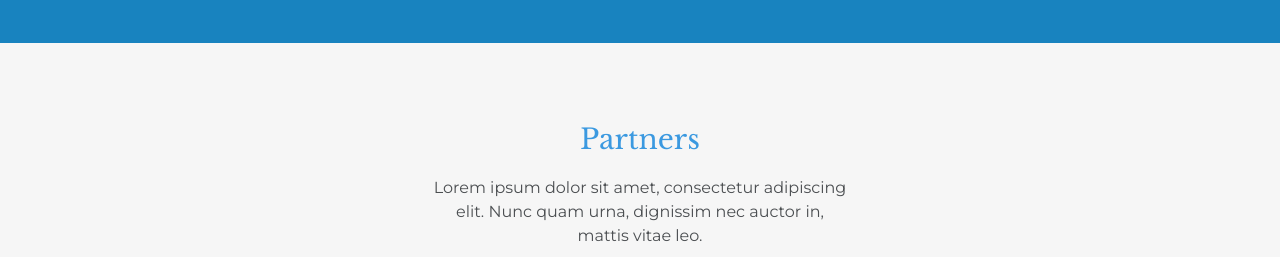
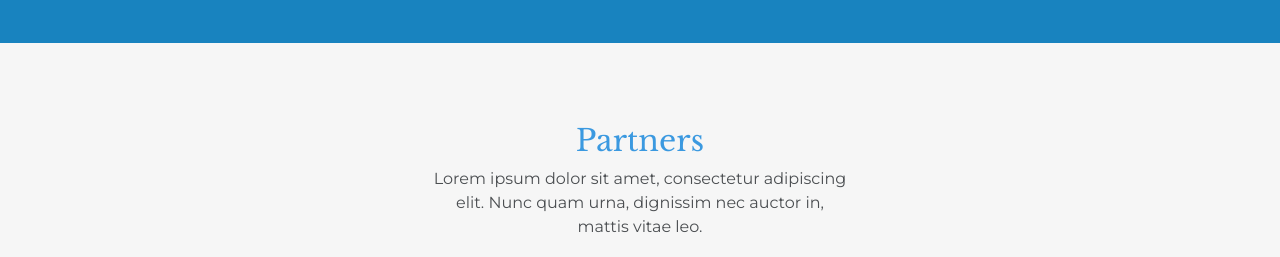
Before and after one commit to DiskTurbo/auntie-betty-website-preview, a plain HTML site: page index.html in a window 1280 px wide. Shown: the part 2560-2817 px from the top of the page. Drawn offline with nearby package versions, Linux system fonts and the light colour scheme; some packages are replaced by stand-ins of ours; a script that the page names is missing; a web font is replaced by a local one.

Commit message:
Website updates.

```diff
--- a/index.html
+++ b/index.html
@@ -104,7 +104,7 @@
         <section class="clean-block slider dark">
             <div class="container">
                 <div class="block-heading">
-                    <h3 class="text-info" style="font-family: 'Libre Baskerville', serif;">Partners</h3>
+                    <h4 class="text-info" style="font-family: 'Libre Baskerville', serif;font-size: 30px;">Partners</h4>
                     <p>Lorem ipsum dolor sit amet, consectetur adipiscing elit. Nunc quam urna, dignissim nec auctor in, mattis vitae leo.</p>
                 </div>
             </div>
```
Also changed, not shown: 1 other file.
